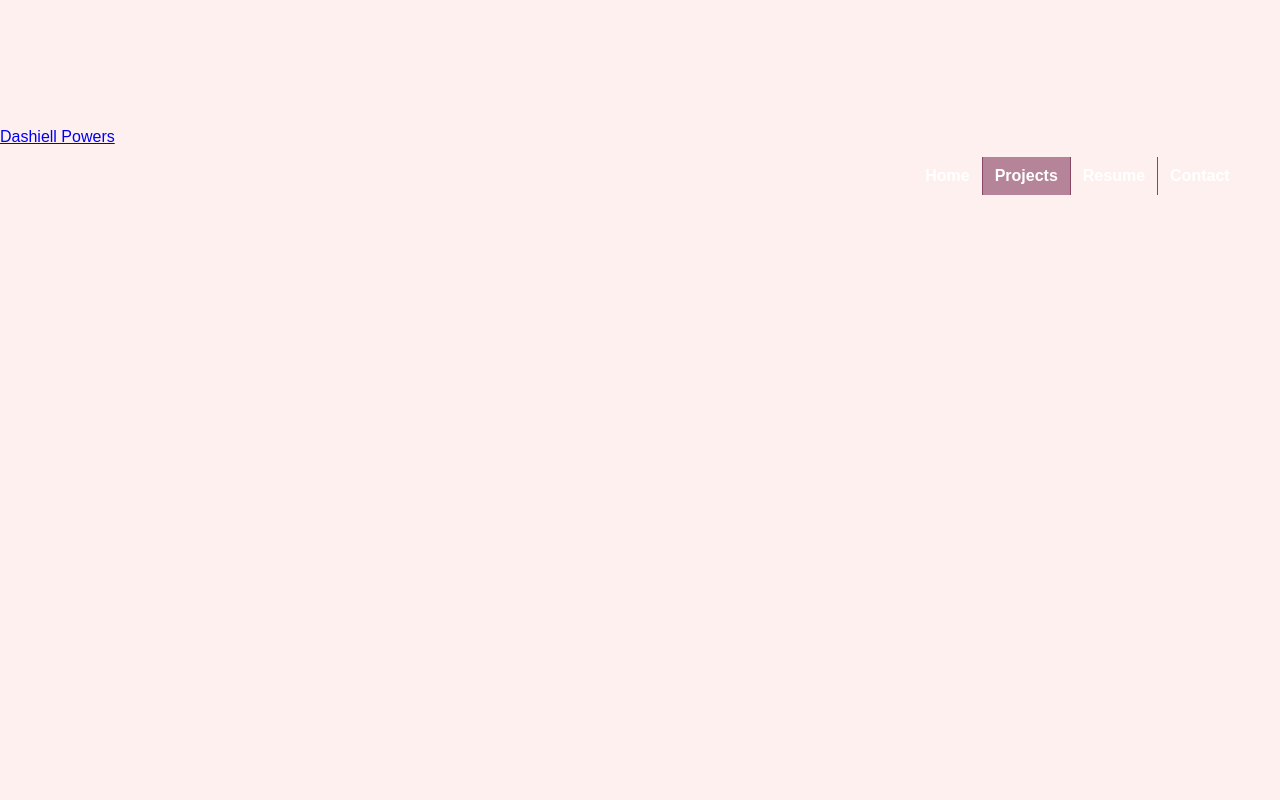
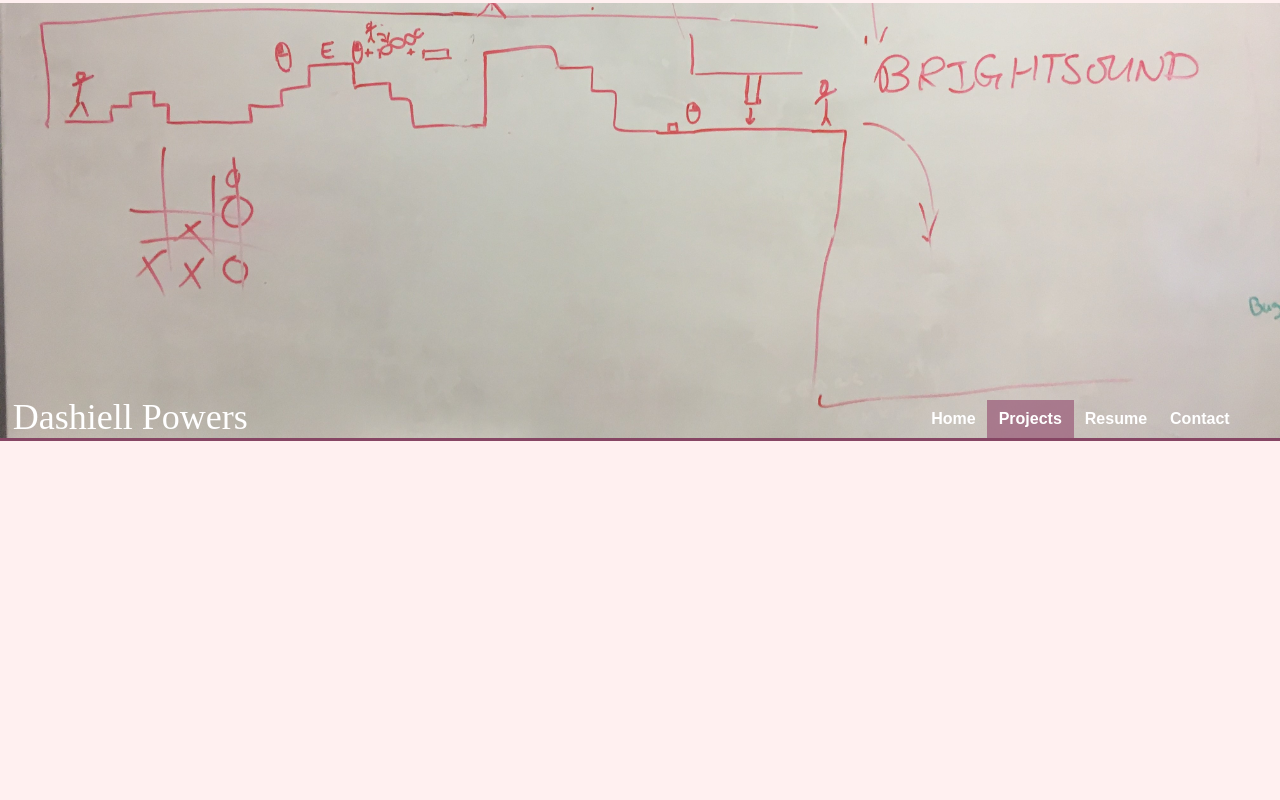
Before and after one commit to DashiellP/MyDangWebsite, a PHP site: page /Projects.htm in a window 1280 px wide. Run offline with PHP 8.4, Linux system fonts and the light colour scheme.

Commit message:
someday I'll finish this header

```diff
--- a/Projects.htm
+++ b/Projects.htm
@@ -4,11 +4,11 @@
     <title id="pageTitle">Projects</title>
 </HEAD>
 <BODY>
-        <div style="top:0;position:sticky;display:block">
-            <div class="banner" style="height:10%"/>
-            <a class="nameTitle" href="index.htm">Dashiell Powers</a>
+    <div class="header-sticker">
+        <img class="banner" src="Images/IMG_2168.jpg" />
+        <a class="header-name" href="index.htm">Dashiell Powers</a>
         <ul class="navbar">
-                <li><a href="index.htm">Home</a></li>
+            <li><a  href="index.htm">Home</a></li>
             <li><a class="active" href="projects.htm">Projects</a></li>
             <li><a href="resume.htm">Resume</a></li>
             <li><a href="contact.htm">Contact</a></li>
--- a/StyleSheet.css
+++ b/StyleSheet.css
@@ -2,25 +2,23 @@
     background-color: #fff0f0;
     color: #C088A2;
     margin: 0;
-    margin-top: 10%;
     font-family: Arial;
 }
 
 img.banner {
     width: 100%;
     margin: 0;
+    padding: 0;
     float: left;
     position: absolute;
-    border: 1px solid #864664;
     background-color: #864664;
     bottom: 0;
 }
 
 div.header-sticker {
     width: 100%;
-    height: 10%;
-    margin: 0;
-    margin-top: 34%;
+    height: 3em;
+    margin: 30.5% 0 0 0;
     border-bottom: 3px solid #864664;
     position: -webkit-sticky;
     position: sticky;
@@ -30,8 +28,7 @@
 }
 
 a.header-name {
-    font-family: Arial;
-    font-weight: bold;
+    font-family: Bahnschrift;
     font-size: 2.25em;
     text-decoration: none;
     color: white;
@@ -102,12 +99,7 @@
 
     ul.navbar > li {
         float: left;
-        border-right: 1px solid #864664;
     }
-
-        ul.navbar > li:last-child {
-            border-right: none;
-        }
 
         ul.navbar > li a {
             display: inline-block;
@@ -117,20 +109,24 @@
             text-decoration: none;
             font-weight: bold;
             font-size: 1em;
-            margin-left: auto;
+            color: white;
+            margin-left: -1px;
             width: auto;
         }
 
             ul.navbar > li a:hover {
                 background-color: rgba(176, 123, 148, 0.75);
+                color: white;
             }
 
             ul.navbar > li a.active {
                 background-color: rgba(156, 96, 124, 0.75);
+                color: white;
             }
 
                 ul.navbar > li a.active:hover {
                     background-color: rgba(176, 123, 148, 0.75);
+                    color: white;
                 }
 
             ul.navbar > li a.dropdown:hover {
--- a/index.htm
+++ b/index.htm
@@ -6,7 +6,7 @@
 </HEAD>
 <BODY>
     <div class="header-sticker">
-        <img class="banner" src="Images/Banner.jpg" />
+        <img class="banner" src="Images/IMG_2168.jpg" />
         <a class="header-name" href="index.htm">Dashiell Powers</a>
         <ul class="navbar">
             <li><a class="active" href="index.htm">Home</a></li>
@@ -15,7 +15,6 @@
             <li><a href="contact.htm">Contact</a></li>
         </ul>
     </div>
-    <!--<div class="container parallax"></div>-->
     <br />
     <br />
     <br />
```
Also changed, not shown: Images/Banner3.png (deleted), Images/HeaderBG.png (deleted), Images/IMG_2168.JPG (added). Lines whose indentation alone changed are shown as unchanged.
